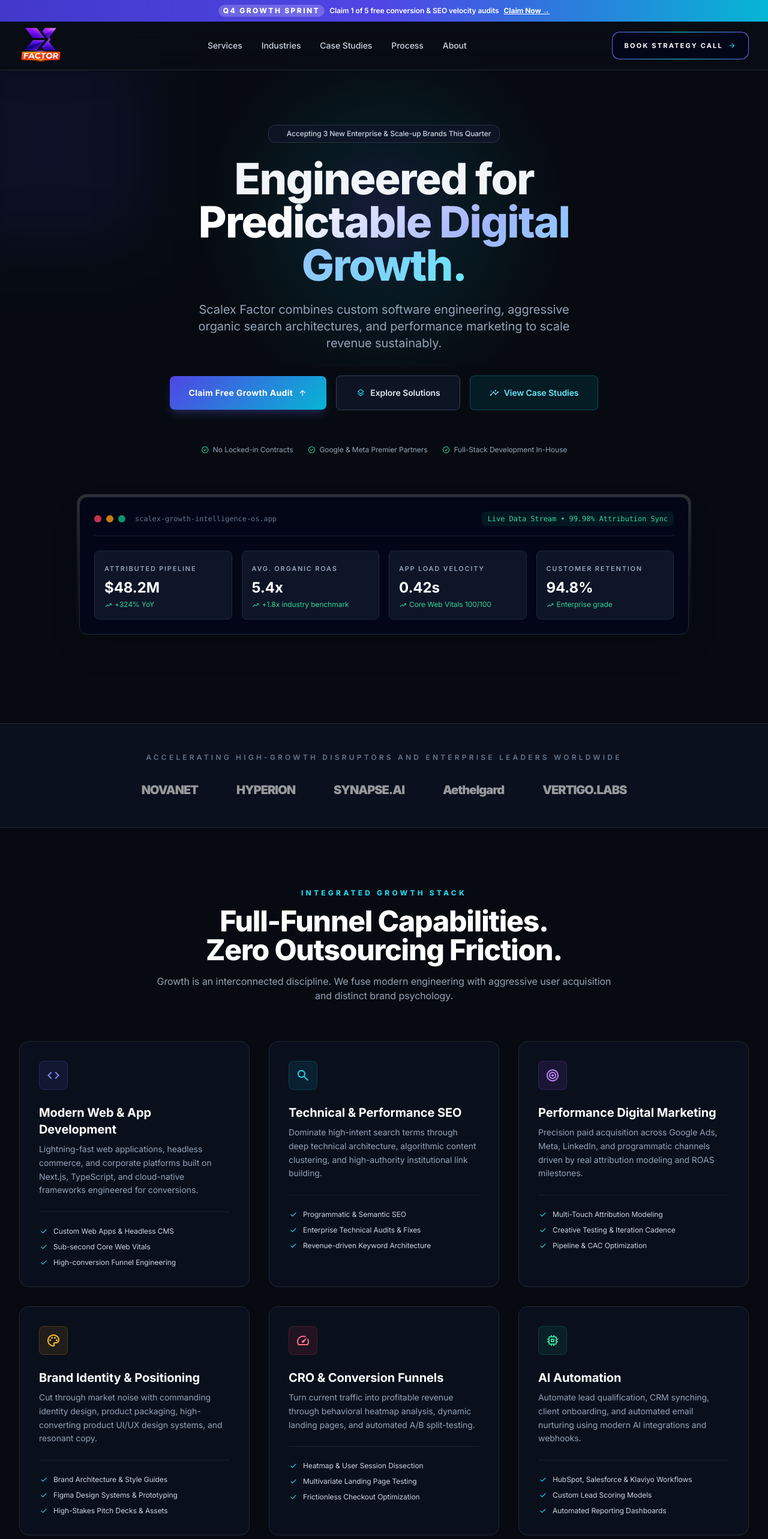
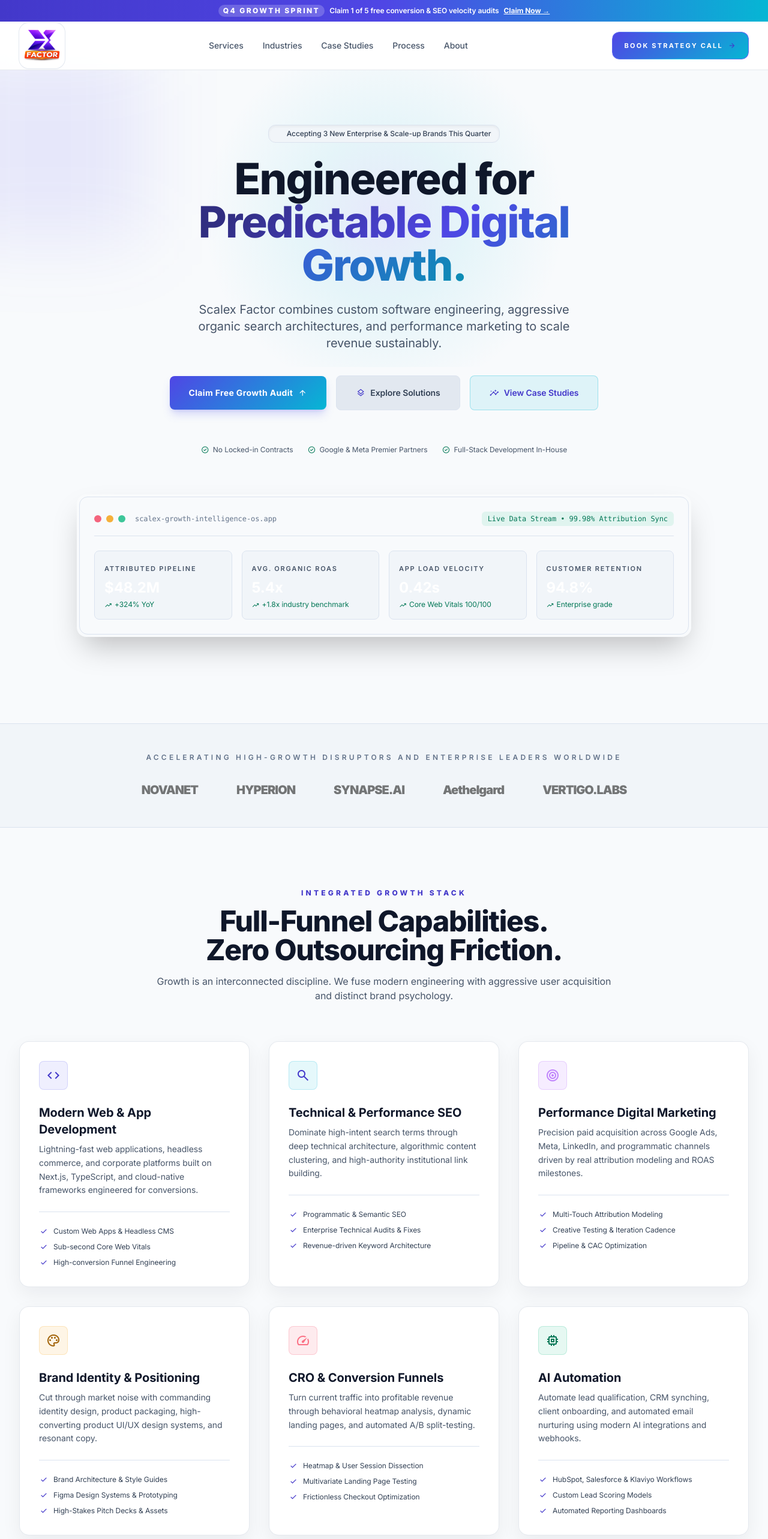
Before and after one commit to scalexfactor-prog/Scalexfactor, a React (Vite) app: page / in a window 1280 px wide. Shown: the top 2566 px of the page at 60% size. Built offline with nearby package versions, Linux system fonts and the light colour scheme.

Commit message:
theme change

```diff
--- a/src/components/cases/CasesCta.tsx
+++ b/src/components/cases/CasesCta.tsx
@@ -3,21 +3,21 @@ import { Link } from 'react-router-dom';
 
 export function CasesCta() {
   return (
-    <section className="w-full bg-inverse-surface text-inverse-on-surface py-space-xl">
+    <section className="w-full bg-gradient-to-br from-indigo-50 via-white to-cyan-50 py-space-xl text-on-surface">
     <div className="max-w-7xl mx-auto px-margin flex flex-col lg:flex-row items-start lg:items-center justify-between gap-space-xl">
     <div className="space-y-space-sm max-w-2xl">
-    <span className="inline-flex items-center gap-1.5 px-space-sm py-0.5 rounded-full bg-inverse-surface/80 text-tertiary-fixed font-label-sm text-label-sm font-semibold tracking-wide uppercase">
-    <span className="w-2 h-2 rounded-full bg-tertiary-fixed"></span>
+    <span className="inline-flex items-center gap-1.5 px-space-sm py-0.5 rounded-full bg-white text-primary font-label-sm text-label-sm font-semibold tracking-wide uppercase shadow-sm">
+    <span className="w-2 h-2 rounded-full bg-tertiary"></span>
               DIRECT ARCHITECT ACCESS
             </span>
-    <h2 className="font-headline-lg text-headline-lg text-inverse-on-surface tracking-tight">
+    <h2 className="font-headline-lg text-headline-lg text-on-surface tracking-tight">
               Have a Complex Project or High-Stakes Growth Goal?
             </h2>
-    <p className="font-body-md text-body-md text-inverse-on-surface/80">
+    <p className="font-body-md text-body-md text-on-surface-variant">
               Schedule a 30-minute technical roadmap consultation with our principal architects. We will audit your current architecture, identify digital bottlenecks, and present a custom sprint plan.
             </p>
-    <div className="flex items-center gap-space-xs text-inverse-on-surface/60 font-body-sm text-body-sm pt-1">
-    <Icon name="security" className="text-[18px] text-tertiary-fixed"/>
+    <div className="flex items-center gap-space-xs text-on-surface-variant font-body-sm text-body-sm pt-1">
+    <Icon name="security" className="text-[18px] text-tertiary"/>
     <span>NDA upfront. Direct senior architect engagement. Zero junior handoffs.</span>
     </div>
     </div>
--- a/src/components/home/Industries.tsx
+++ b/src/components/home/Industries.tsx
@@ -34,7 +34,7 @@ export function Industries() {
     <section id="industries" className="scroll-mt-32 border-y border-slate-800 bg-slate-900/50 py-20">
       <div className="mx-auto max-w-7xl space-y-10 px-4 sm:px-6 lg:px-8">
         <div className="max-w-2xl">
-          <span className="text-xs font-extrabold uppercase tracking-[0.3em] text-cyan-400">Tailored to your market</span>
+          <span className="text-xs font-extrabold uppercase tracking-[0.3em] text-indigo-700">Tailored to your market</span>
           <h2 className="mt-3 text-3xl font-extrabold tracking-tight text-white sm:text-4xl">Solutions for complex industries</h2>
           <p className="mt-4 text-sm leading-relaxed text-slate-400 sm:text-base">
             Each market has distinct customer expectations and operational challenges. We shape digital experiences around the work your business needs to do.
@@ -56,7 +56,7 @@ export function Industries() {
 
         <Link
           to="/#audit-form"
-          className="inline-flex items-center gap-2 text-sm font-bold text-cyan-300 transition-colors hover:text-white"
+          className="inline-flex items-center gap-2 text-sm font-bold text-indigo-700 transition-colors hover:text-indigo-900"
         >
           Talk through your industry’s needs <Icon name="arrow_forward" className="text-base" />
         </Link>
--- a/src/components/home/WhyChoose.tsx
+++ b/src/components/home/WhyChoose.tsx
@@ -30,7 +30,7 @@ export function WhyChoose() {
     <section id="why-choose" className="scroll-mt-32 py-20">
       <div className="mx-auto max-w-7xl space-y-10 px-4 sm:px-6 lg:px-8">
         <div className="max-w-2xl">
-          <span className="text-xs font-extrabold uppercase tracking-[0.3em] text-cyan-400">About Scalex Factor</span>
+          <span className="text-xs font-extrabold uppercase tracking-[0.3em] text-indigo-700">About Scalex Factor</span>
           <h2 className="mt-3 text-3xl font-extrabold tracking-tight text-white sm:text-4xl">A team built around measurable progress</h2>
           <p className="mt-4 text-sm leading-relaxed text-slate-400 sm:text-base">
             We bring strategy, technology, and growth execution together so businesses can move from disconnected efforts to a clear, measurable roadmap.
@@ -40,7 +40,7 @@ export function WhyChoose() {
         <div className="grid grid-cols-1 gap-4 sm:grid-cols-2 lg:grid-cols-4">
           {pillars.map((pillar) => (
             <article key={pillar.number} className="glass-card rounded-2xl p-6">
-              <span className="flex h-11 w-11 items-center justify-center rounded-xl bg-indigo-500/15 text-sm font-extrabold text-cyan-300">
+              <span className="flex h-11 w-11 items-center justify-center rounded-xl bg-indigo-100 text-sm font-extrabold text-indigo-800">
                 {pillar.number}
               </span>
               <h3 className="mt-5 text-lg font-bold text-white">{pillar.title}</h3>
@@ -51,7 +51,7 @@ export function WhyChoose() {
 
         <Link
           to="/case-studies"
-          className="inline-flex items-center gap-2 text-sm font-bold text-cyan-300 transition-colors hover:text-white"
+          className="inline-flex items-center gap-2 text-sm font-bold text-indigo-700 transition-colors hover:text-indigo-900"
         >
           Explore our case studies <span aria-hidden="true">→</span>
         </Link>
--- a/src/components/layout/SiteHeader.tsx
+++ b/src/components/layout/SiteHeader.tsx
@@ -10,7 +10,7 @@ export function SiteHeader() {
 
   return (
     <div className="fixed left-0 right-0 top-0 z-50">
-      <div className="bg-gradient-to-r from-indigo-700 via-indigo-600 to-cyan-500 text-white text-center text-[11px] sm:text-xs font-semibold py-2 px-4">
+      <div className="bg-gradient-to-r from-indigo-700 via-indigo-600 to-cyan-500 text-center text-[11px] text-white sm:text-xs font-semibold py-2 px-4">
         <div className="mx-auto flex max-w-7xl items-center justify-center gap-2">
           <span className="rounded-full bg-white/20 px-2 py-0.5 uppercase tracking-[0.2em] font-extrabold">Q4 Growth Sprint</span>
           <span className="hidden sm:inline">Claim 1 of 5 free conversion &amp; SEO velocity audits</span>
@@ -20,21 +20,25 @@ export function SiteHeader() {
 
       <header className="glass-nav border-b backdrop-blur-xl">
         <div className="mx-auto flex h-20 max-w-7xl items-center justify-between gap-4 px-4 sm:px-6 lg:px-8">
-          <Link to="/" className="flex shrink-0 items-center" onClick={() => setMenuOpen(false)}>
+          <Link
+            to="/"
+            className="flex shrink-0 items-center rounded-2xl bg-white p-1.5 shadow-sm ring-1 ring-slate-200 transition-shadow hover:shadow-md"
+            onClick={() => setMenuOpen(false)}
+          >
             <img
               src="/scalex-factor-logo.png"
               alt="Scalex Factor — Growth & Tech Agency"
-              className="h-[4.5rem] w-[4.5rem] object-contain"
+              className="h-14 w-14 object-contain sm:h-16 sm:w-16"
             />
           </Link>
 
-          <nav className="hidden items-center gap-8 text-sm font-medium text-slate-300 xl:flex" aria-label="Primary">
+          <nav className="hidden items-center gap-2 text-sm font-medium text-slate-600 xl:flex" aria-label="Primary">
             {NAV_ITEMS.map((item) => (
               <Link
                 key={item.to}
                 to={item.to}
-                className={`transition-colors hover:text-white ${
-                  current === item.to ? 'rounded-lg bg-slate-800/80 px-3 py-2 text-white' : ''
+                className={`rounded-lg px-3 py-2 transition-colors hover:bg-indigo-50 hover:text-indigo-700 ${
+                  current === item.to ? 'bg-indigo-50 text-indigo-700' : ''
                 }`}
               >
                 {item.label}
@@ -50,8 +54,8 @@ export function SiteHeader() {
               to="/#audit-form"
               className="relative overflow-hidden rounded-full p-[1px] focus:outline-none"
             >
-              <span className="absolute inset-0 animate-pulse-slow rounded-full bg-gradient-to-r from-indigo-500 via-cyan-400 to-indigo-500" />
-              <span className="relative inline-flex items-center gap-2 rounded-full bg-slate-950 px-5 py-2.5 text-[11px] font-bold uppercase tracking-[0.2em] text-white transition-colors hover:bg-slate-900">
+              <span className="absolute inset-0 rounded-full bg-gradient-to-r from-indigo-500 via-cyan-400 to-indigo-500" />
+              <span className="gradient-accent relative inline-flex items-center gap-2 rounded-full px-5 py-2.5 text-[11px] font-bold uppercase tracking-[0.2em] text-white transition-opacity hover:opacity-90">
                 <span>Book Strategy Call</span>
                 <Icon name="arrow_forward" className="text-[14px] text-cyan-400" />
               </span>
@@ -60,7 +64,7 @@ export function SiteHeader() {
 
           <button
             type="button"
-            className="rounded-lg p-2 text-slate-300 hover:bg-slate-800/80 hover:text-white xl:hidden"
+            className="rounded-lg p-2 text-slate-600 hover:bg-indigo-50 hover:text-indigo-700 xl:hidden"
             aria-label="Toggle menu"
             aria-expanded={menuOpen}
             onClick={() => setMenuOpen((o) => !o)}
@@ -70,13 +74,13 @@ export function SiteHeader() {
         </div>
 
         {menuOpen && (
-          <nav className="border-t border-slate-800 bg-[#070b11] px-4 pb-6 pt-4 xl:hidden" aria-label="Mobile">
+          <nav className="border-t border-slate-200 bg-white px-4 pb-6 pt-4 shadow-lg xl:hidden" aria-label="Mobile">
             {NAV_ITEMS.map((item) => (
               <Link
                 key={item.to}
                 to={item.to}
                 onClick={() => setMenuOpen(false)}
-                className="block rounded-lg px-3 py-3 text-sm font-medium text-slate-300 hover:bg-slate-900 hover:text-white"
+                className="block rounded-lg px-3 py-3 text-sm font-medium text-slate-700 hover:bg-indigo-50 hover:text-indigo-700"
               >
                 {item.label}
               </Link>
@@ -84,7 +88,7 @@ export function SiteHeader() {
             <Link
               to="/#audit-form"
               onClick={() => setMenuOpen(false)}
-              className="mt-3 block w-full rounded-lg bg-gradient-to-r from-indigo-500 to-cyan-400 px-4 py-3 text-center text-sm font-bold uppercase tracking-[0.2em] text-white"
+              className="gradient-accent mt-3 block w-full rounded-lg px-4 py-3 text-center text-sm font-bold uppercase tracking-[0.2em] text-white"
             >
               Book Free Strategy Call
             </Link>
--- a/src/components/layout/SiteLayout.tsx
+++ b/src/components/layout/SiteLayout.tsx
@@ -5,13 +5,13 @@ import { ScrollManager } from './ScrollManager';
 
 export function SiteLayout() {
   return (
-    <>
+    <div className="public-site">
       <ScrollManager />
       <SiteHeader />
-      <main className="w-full bg-[#070b11] pt-20">
+      <main className="w-full pt-20">
         <Outlet />
       </main>
       <SiteFooter />
-    </>
+    </div>
   );
 }
--- a/src/index.css
+++ b/src/index.css
@@ -7,8 +7,8 @@
   html, body { margin: 0; padding: 0; min-height: 100%; }
   body {
     overscroll-behavior: none;
-    background: #070b11;
-    color: #e2e8f0;
+    background: #f8fafc;
+    color: #0f172a;
     font-family: 'Inter', sans-serif;
   }
   a { text-decoration: none; }
@@ -21,22 +21,21 @@
   .scrollbar-none { scrollbar-width: none; }
   .scrollbar-none::-webkit-scrollbar { display: none; }
   .glass-card {
-    background: rgba(15, 23, 42, 0.45);
-    border: 1px solid rgba(148, 163, 184, 0.16);
-    backdrop-filter: blur(12px);
-    -webkit-backdrop-filter: blur(12px);
+    background: rgba(255, 255, 255, 0.88);
+    border: 1px solid rgba(148, 163, 184, 0.24);
+    box-shadow: 0 12px 32px rgba(15, 23, 42, 0.06);
   }
   .glass-nav {
-    background: rgba(9, 13, 20, 0.82);
+    background: rgba(255, 255, 255, 0.94);
     backdrop-filter: blur(18px);
     -webkit-backdrop-filter: blur(18px);
-    border-color: rgba(148, 163, 184, 0.18);
+    border-color: rgba(148, 163, 184, 0.24);
   }
   .glow-gradient {
-    background: radial-gradient(circle at center, rgba(99, 102, 241, 0.18) 0%, rgba(6, 182, 212, 0.08) 32%, transparent 70%);
+    background: radial-gradient(circle at center, rgba(99, 102, 241, 0.12) 0%, rgba(6, 182, 212, 0.08) 32%, transparent 70%);
   }
   .gradient-text {
-    background: linear-gradient(135deg, #ffffff 18%, #a5b4fc 52%, #67e8f9 100%);
+    background: linear-gradient(135deg, #312e81 8%, #4f46e5 48%, #0891b2 100%);
     -webkit-background-clip: text;
     background-clip: text;
     color: transparent;
@@ -46,4 +45,141 @@
   }
 }
 
+.public-site {
+  min-height: 100vh;
+  color: #0f172a;
+  background: #f8fafc;
+}
+
+.public-site main {
+  color: #0f172a;
+  background: #f8fafc;
+}
+
+.public-site [class*="bg-[#070b11]"],
+.public-site [class*="bg-slate-950"] {
+  background-color: #f8fafc !important;
+}
+
+.public-site [class*="bg-slate-900"] {
+  background-color: #f1f5f9 !important;
+}
+
+.public-site [class*="bg-slate-800"],
+.public-site [class*="bg-slate-700"] {
+  background-color: #e2e8f0 !important;
+}
+
+.public-site [class*="border-slate-800"],
+.public-site [class*="border-slate-700"],
+.public-site [class*="border-slate-600"] {
+  border-color: #dbe3ef !important;
+}
+
+.public-site [class~="text-white"] {
+  color: #0f172a !important;
+}
+
+.public-site [class~="text-slate-100"],
+.public-site [class~="text-slate-200"],
+.public-site [class~="text-slate-300"] {
+  color: #334155 !important;
+}
+
+.public-site [class~="text-slate-400"] {
+  color: #475569 !important;
+}
+
+.public-site [class~="text-slate-500"] {
+  color: #64748b !important;
+}
+
+.public-site [class~="text-slate-600"] {
+  color: #475569 !important;
+}
+
+.public-site [class~="text-cyan-300"],
+.public-site [class~="text-cyan-400"],
+.public-site [class~="text-sky-300"],
+.public-site [class~="text-sky-400"],
+.public-site [class~="text-indigo-300"],
+.public-site [class~="text-indigo-400"],
+.public-site [class~="text-blue-300"],
+.public-site [class~="text-blue-400"] {
+  color: #4338ca !important;
+}
+
+.public-site [class~="text-emerald-300"],
+.public-site [class~="text-emerald-400"],
+.public-site [class~="text-green-300"],
+.public-site [class~="text-green-400"] {
+  color: #047857 !important;
+}
+
+.public-site [class~="text-amber-300"],
+.public-site [class~="text-amber-400"],
+.public-site [class~="text-yellow-300"],
+.public-site [class~="text-yellow-400"] {
+  color: #a16207 !important;
+}
+
+.public-site .gradient-accent.text-white,
+.public-site [class*="bg-gradient-to-"].text-white,
+.public-site [class*="bg-gradient-to-"] [class~="text-white"] {
+  color: #fff !important;
+}
+
+.public-site .text-white\/90 {
+  color: rgba(255, 255, 255, 0.92) !important;
+}
+
+.public-site [class*="hover:bg-slate-900"]:hover {
+  background-color: #e2e8f0 !important;
+}
+
+.public-site [class*="hover:bg-slate-800"]:hover {
+  background-color: #dbe3ef !important;
+}
+
+.public-site [class*="hover:text-white"]:hover {
+  color: #3730a3 !important;
+}
+
+.public-site .glass-card,
+.public-site article.case-card {
+  transition: transform 180ms ease, box-shadow 180ms ease, border-color 180ms ease;
+}
+
+.public-site .glass-card:hover,
+.public-site article.case-card:hover {
+  transform: translateY(-3px);
+  border-color: rgba(99, 102, 241, 0.32);
+  box-shadow: 0 18px 36px rgba(15, 23, 42, 0.1);
+}
+
+.public-site a:not([class*="bg-gradient-to-"]),
+.public-site button {
+  transition: color 160ms ease, background-color 160ms ease, border-color 160ms ease, box-shadow 160ms ease, transform 160ms ease;
+}
+
+.public-site a:focus-visible,
+.public-site button:focus-visible {
+  outline: 3px solid rgba(79, 70, 229, 0.45);
+  outline-offset: 3px;
+}
+
+@media (prefers-reduced-motion: reduce) {
+  .public-site .glass-card,
+  .public-site article.case-card,
+  .public-site a,
+  .public-site button {
+    transition: none;
+  }
+
+  .public-site .glass-card:hover,
+  .public-site article.case-card:hover {
+    transform: none;
+  }
+}
+
 ::-webkit-scrollbar { display: none; }
--- a/src/pages/CaseStudiesPage.tsx
+++ b/src/pages/CaseStudiesPage.tsx
@@ -2,7 +2,7 @@ import { CasesBreadcrumb, CasesHero, CaseExplorer, ServicesOverview, CasesCta }
 
 export default function CaseStudiesPage() {
   return (
-    <div className="flex w-full flex-col bg-[#070b11] text-slate-100">
+    <div className="flex w-full flex-col bg-slate-50 text-slate-900">
       <CasesBreadcrumb />
       <CasesHero />
       <CaseExplorer />
--- a/src/pages/HomePage.tsx
+++ b/src/pages/HomePage.tsx
@@ -185,7 +185,7 @@ function HomePage() {
     }).format(value);
 
   return (
-    <div className="w-full bg-[#070b11] text-slate-100">
+    <div className="w-full bg-slate-50 text-slate-900">
       <section className="relative overflow-hidden pb-28 pt-28 md:pb-36 md:pt-32">
         <div className="glow-gradient absolute left-1/2 top-1/4 h-[500px] w-[700px] -translate-x-1/2 -translate-y-1/2 rounded-full" />
         <div className="absolute -left-20 top-0 h-80 w-80 rounded-full bg-indigo-600/10 blur-3xl" />
@@ -637,7 +637,7 @@ function HomePage() {
               Let’s discuss your current bottlenecks and establish an engineered roadmap to category leadership.
             </p>
             <div className="mt-8 flex justify-center">
-              <a href="#audit-form" className="rounded-xl bg-slate-950 px-8 py-4 text-sm font-extrabold uppercase tracking-[0.2em] text-white transition hover:bg-black">
+              <a href="#audit-form" className="rounded-xl bg-white px-8 py-4 text-sm font-extrabold uppercase tracking-[0.2em] text-indigo-800 transition hover:bg-indigo-50">
                 Request Strategy Call
               </a>
             </div>
```
Also changed, not shown: src/components/layout/SiteFooter.tsx (+26 -28 lines).
